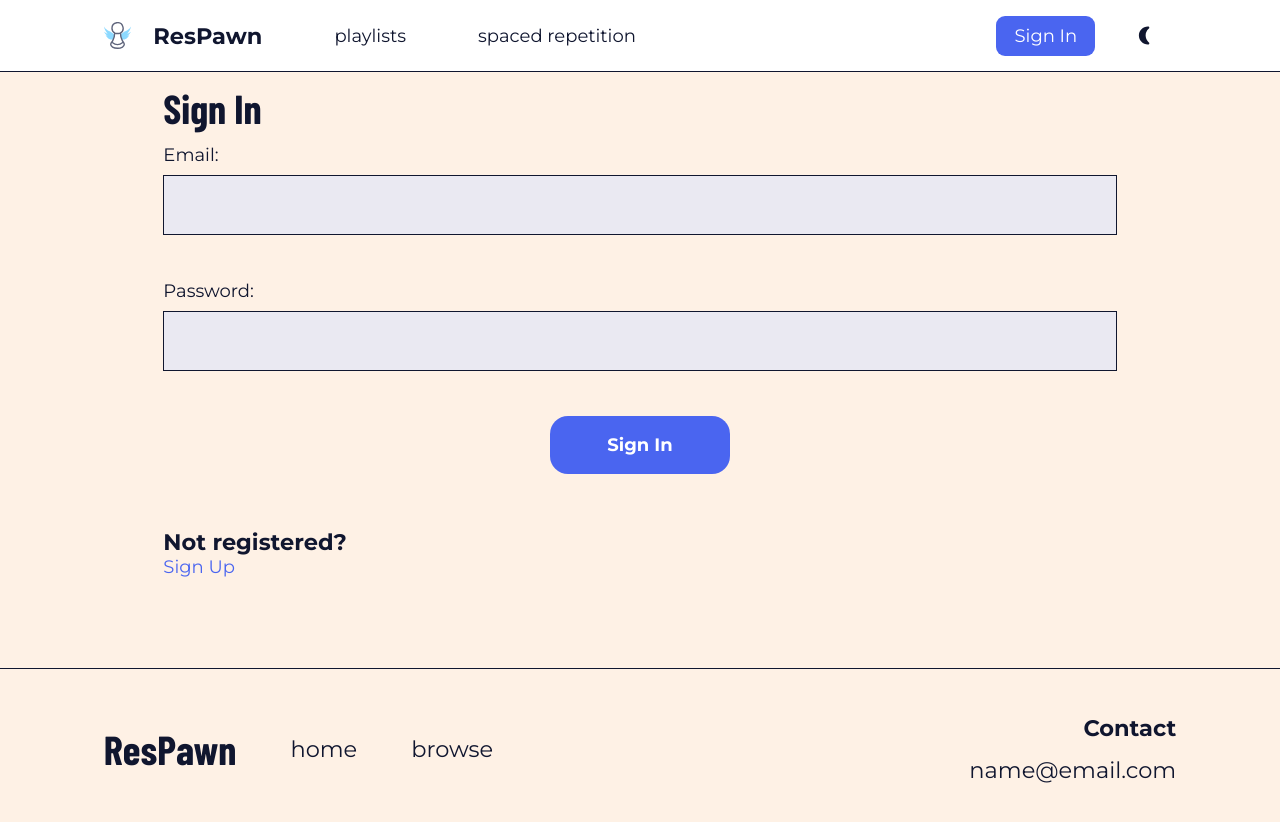
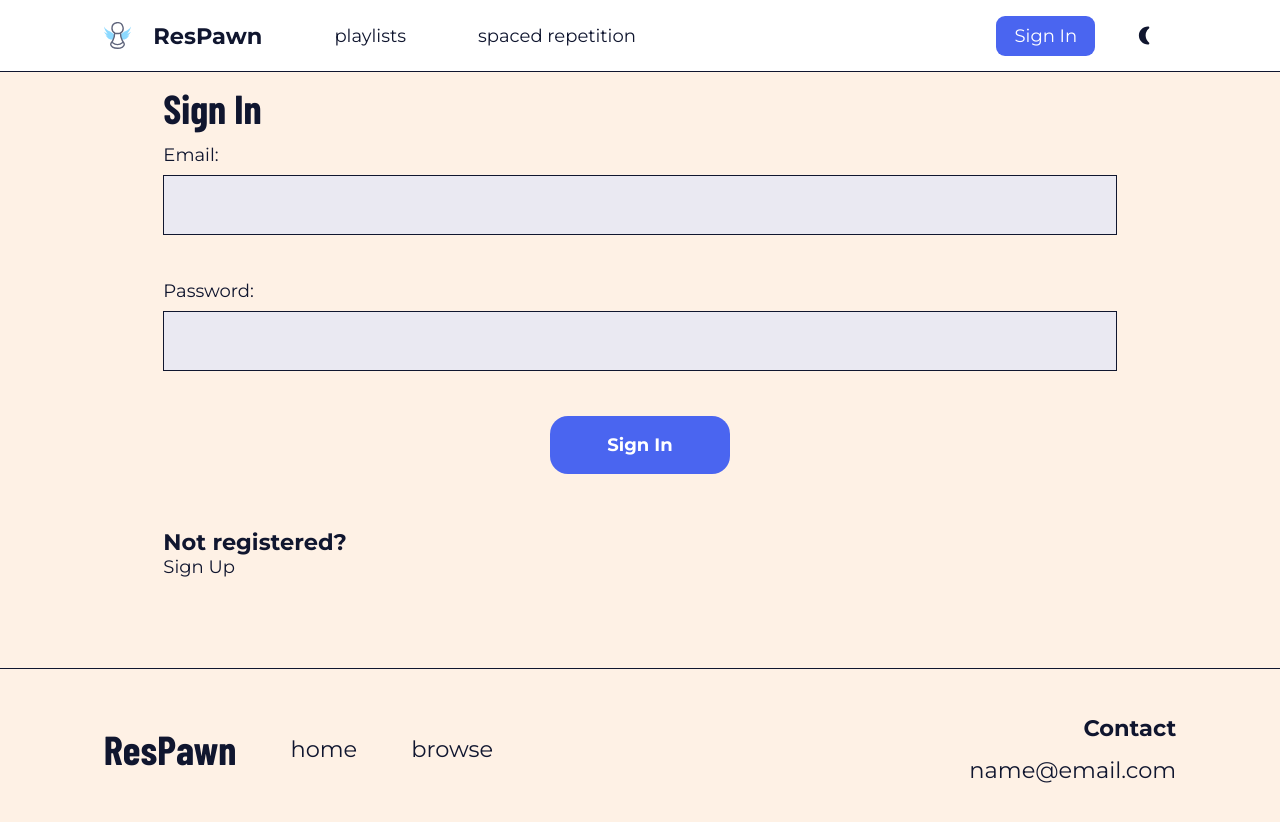
Before and after one commit to Boom123bam/Res-pawn, a SvelteKit app: page /auth/signin in a window 1280 px wide. Shown: the top 822 px of the page. Built offline with nearby package versions, Linux system fonts and the light colour scheme; no server answers.

Commit message:
update link class

```diff
--- a/src/routes/auth/signup/+page.svelte
+++ b/src/routes/auth/signup/+page.svelte
@@ -85,7 +85,7 @@
       >
     </form>
     <h4>Have an account?</h4>
-    <a href="/auth/signin" class="link">Sign In</a>
+    <a href="/auth/signin" class="link color">Sign In</a>
   {:else}
     <h3>Already signed in</h3>
     {#if savedProgress}
--- a/src/routes/styles.css
+++ b/src/routes/styles.css
@@ -158,7 +158,7 @@ button.float {
 .mobile {
   display: none;
 }
-.link {
+.link.color {
   color: var(--accent);
 }
 
```
